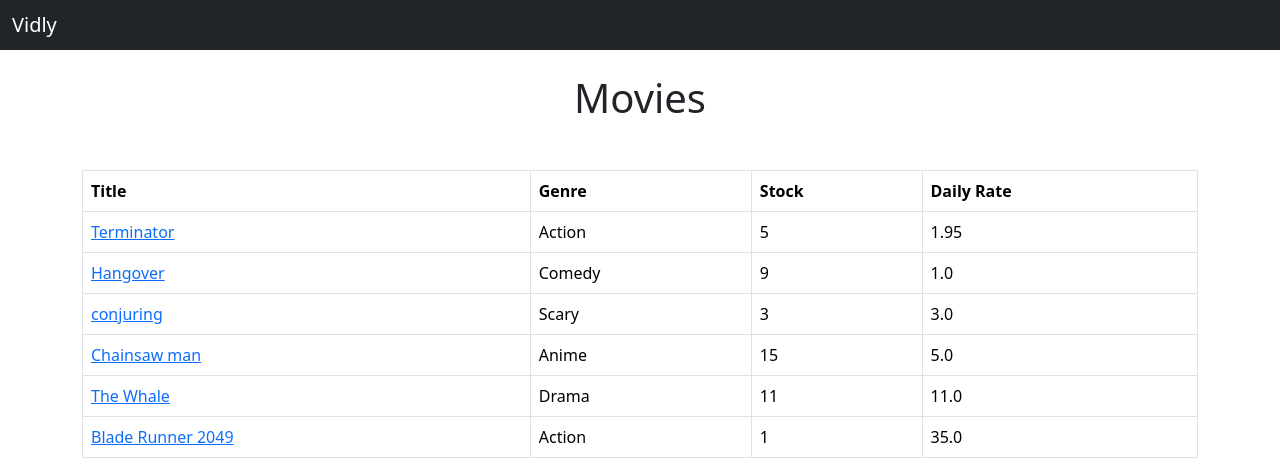
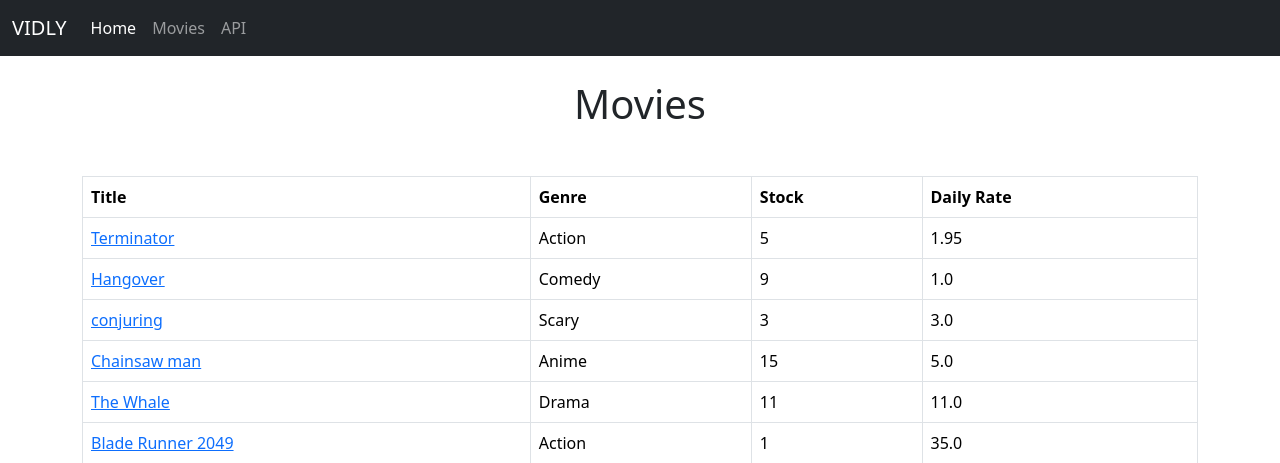
Before and after one commit to AmirAbbas-Mashayekhi/Vidly, a Django app: page /movies/ in a window 1280 px wide. Shown: the top 463 px of the page. Run offline with Django 4.2, Linux system fonts and the light colour scheme; data comes from the database, SQL or seed files in the repository.

Commit message:
Design Changes.

```diff
--- a/VidlyProject/urls.py
+++ b/VidlyProject/urls.py
@@ -22,7 +22,7 @@ from api.models import MovieResource
 movie_resource = MovieResource()
 
 urlpatterns = [
-    path('', views.home),
+    path('', views.home, name='home'),
     path('admin/', admin.site.urls),
     path('movies/', include('movies.urls')),
     path('api/', include(movie_resource.urls)),
--- a/templates/base.html
+++ b/templates/base.html
@@ -13,9 +13,31 @@
   </head>
   <body>
     <!-- As a heading -->
-    <nav class="navbar navbar-dark bg-dark">
+    <nav class="navbar navbar-expand-lg navbar-dark bg-dark">
       <div class="container-fluid">
-        <span class="navbar-brand mb-0 h1">Vidly</span>
+        <a class="navbar-brand" href="{% url 'home' %}">VIDLY</a>
+        <button
+          class="navbar-toggler"
+          type="button"
+          data-bs-toggle="collapse"
+          data-bs-target="#navbarNavAltMarkup"
+          aria-controls="navbarNavAltMarkup"
+          aria-expanded="false"
+          aria-label="Toggle navigation"
+        >
+          <span class="navbar-toggler-icon"></span>
+        </button>
+        <div class="collapse navbar-collapse" id="navbarNavAltMarkup">
+          <div class="navbar-nav">
+            <a class="nav-link active" aria-current="" href="{% url 'home' %}"
+              >Home</a
+            >
+            <a class="nav-link" href="{% url 'movies_index' %}">Movies</a>
+            <a class="nav-link" href="http://127.0.0.1:8000/api/movies/"
+              >API
+            </a>
+          </div>
+        </div>
       </div>
     </nav>
     <main class="container">{% block content %}{% endblock content %}</main>
```
Also changed, not shown: templates/home.html (+7 -8 lines).
